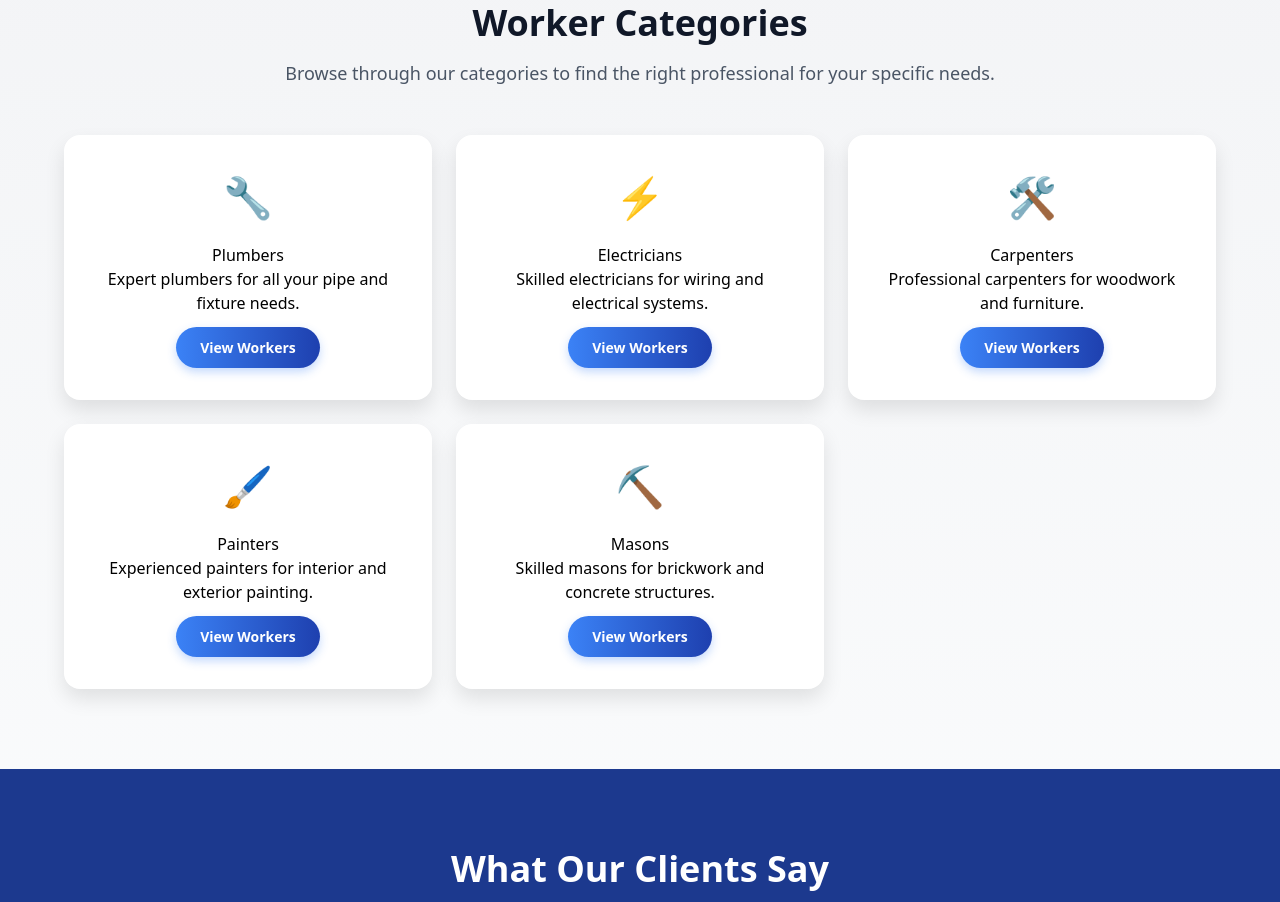
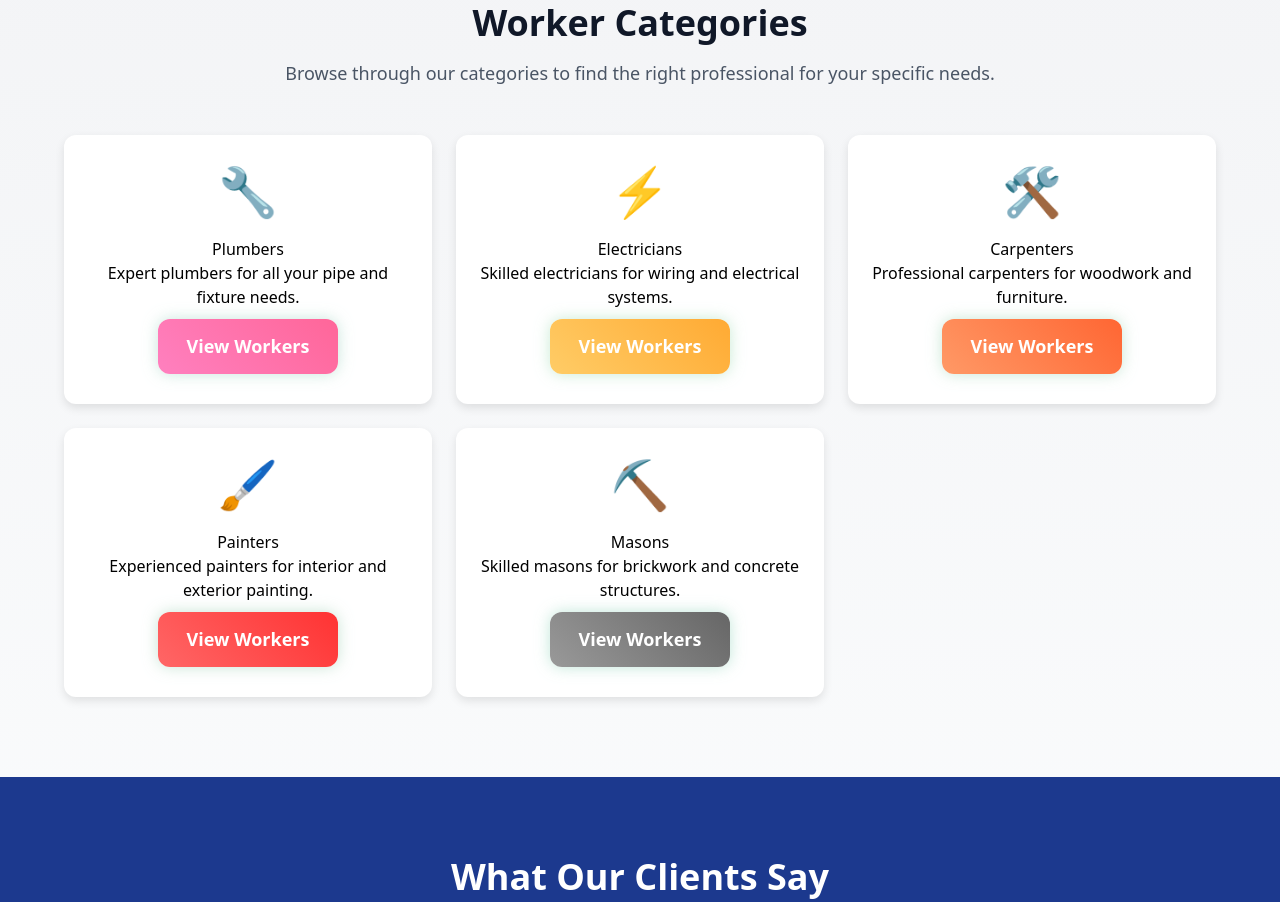
Before and after one commit to aaniket21/bm-junction, a website: page index.html in a window 1280 px wide. Shown: the part 1753-2655 px from the top of the page. Drawn offline with nearby package versions, Linux system fonts and the light colour scheme.

Commit message:
Adding animations to buttons

```diff
--- a/index.html
+++ b/index.html
@@ -6,6 +6,7 @@
     <title>BM JUNCTION - Construction Worker Marketplace</title>
     <link href="https://fonts.googleapis.com/css2?family=Inter:wght@300;400;500;600;700&display=swap" rel="stylesheet">
     <link rel="stylesheet" href="/src/output.css">
+    <script src="https://cdnjs.cloudflare.com/ajax/libs/gsap/3.12.2/gsap.min.js"></script>
 </head>
 <body class="bg-white">
     <!-- NAVBAR -->
@@ -197,44 +198,65 @@
             </div>
 
             <div class="mt-12 grid gap-6 md:grid-cols-3 max-w-6xl mx-auto">
-                <!-- Category: Plumbers -->
+                <!-- Worker Cards -->
                 <div class="worker-card">
                     <div class="worker-icon text-blue-600">🔧</div>
                     <h3>Plumbers</h3>
                     <p>Expert plumbers for all your pipe and fixture needs.</p>
-                    <a href="#" class="worker-button">View Workers</a>
+                    <div class="btn-container">
+                        <div class="btn-wrapper">
+                            <a href="#" class="btn-flip front" style="background: linear-gradient(45deg, #ff80bf, #ff6699); box-shadow: 0 0 15px rgba(255, 128, 191, 0.7);">View Workers</a>
+                            <a href="#" class="btn-flip back" style="background: linear-gradient(45deg, #66ccff, #3399ff); box-shadow: 0 0 15px rgba(102, 204, 255, 0.7);">Find Plumbers</a>
+                        </div>
+                    </div>
                 </div>
 
-                <!-- Category: Electricians -->
                 <div class="worker-card">
-                    <div class="worker-icon text-yellow-500 animate-spin-hover">⚡</div>
+                    <div class="worker-icon text-yellow-500 animate-spin">⚡</div>
                     <h3>Electricians</h3>
                     <p>Skilled electricians for wiring and electrical systems.</p>
-                    <a href="#" class="worker-button">View Workers</a>
+                    <div class="btn-container">
+                        <div class="btn-wrapper">
+                            <a href="#" class="btn-flip front" style="background: linear-gradient(45deg, #ffcc66, #ffaa33); box-shadow: 0 0 15px rgba(255, 204, 102, 0.7);">View Workers</a>
+                            <a href="#" class="btn-flip back" style="background: linear-gradient(45deg, #ff9966, #ff6633); box-shadow: 0 0 15px rgba(255, 153, 102, 0.7);">Find Electricians</a>
+                        </div>
+                    </div>
                 </div>
 
-                <!-- Category: Carpenters -->
                 <div class="worker-card">
                     <div class="worker-icon text-orange-500">🛠️</div>
                     <h3>Carpenters</h3>
                     <p>Professional carpenters for woodwork and furniture.</p>
-                    <a href="#" class="worker-button">View Workers</a>
+                    <div class="btn-container">
+                        <div class="btn-wrapper">
+                            <a href="#" class="btn-flip front" style="background: linear-gradient(45deg, #ff9966, #ff6633); box-shadow: 0 0 15px rgba(255, 153, 102, 0.7);">View Workers</a>
+                            <a href="#" class="btn-flip back" style="background: linear-gradient(45deg, #ffcc66, #ffaa33); box-shadow: 0 0 15px rgba(255, 204, 102, 0.7);">Find Carpenters</a>
+                        </div>
+                    </div>
                 </div>
 
-                <!-- Category: Painters -->
                 <div class="worker-card">
                     <div class="worker-icon text-red-500">🖌️</div>
                     <h3>Painters</h3>
                     <p>Experienced painters for interior and exterior painting.</p>
-                    <a href="#" class="worker-button">View Workers</a>
+                    <div class="btn-container">
+                        <div class="btn-wrapper">
+                            <a href="#" class="btn-flip front" style="background: linear-gradient(45deg, #ff6666, #ff3333); box-shadow: 0 0 15px rgba(255, 102, 102, 0.7);">View Workers</a>
+                            <a href="#" class="btn-flip back" style="background: linear-gradient(45deg, #ff9966, #ff6633); box-shadow: 0 0 15px rgba(255, 153, 102, 0.7);">Find Painters</a>
+                        </div>
+                    </div>
                 </div>
 
-                <!-- Category: Masons -->
                 <div class="worker-card">
                     <div class="worker-icon text-gray-600">⛏️</div>
                     <h3>Masons</h3>
                     <p>Skilled masons for brickwork and concrete structures.</p>
-                    <a href="#" class="worker-button">View Workers</a>
+                    <div class="btn-container">
+                        <div class="btn-wrapper">
+                            <a href="#" class="btn-flip front" style="background: linear-gradient(45deg, #999999, #666666); box-shadow: 0 0 15px rgba(153, 153, 153, 0.7);">View Workers</a>
+                            <a href="#" class="btn-flip back" style="background: linear-gradient(45deg, #cccccc, #999999); box-shadow: 0 0 15px rgba(204, 204, 204, 0.7);">Find Masons</a>
+                        </div>
+                    </div>
                 </div>
             </div>
         </section>
--- a/script.js
+++ b/script.js
@@ -10,3 +10,19 @@ menuToggle.addEventListener('click', () => {
 });
 
 document.getElementById('year').textContent = new Date().getFullYear();
+const btnContainers = document.querySelectorAll(".btn-container");
+
+        btnContainers.forEach(container => {
+            container.addEventListener("mousemove", (e) => {
+                const { left, top, width, height } = container.getBoundingClientRect();
+                const x = (e.clientX - left - width / 2) / 4;
+                const y = (e.clientY - top - height / 2) / 4;
+                gsap.to(container.children[0], { x, y, rotation: x / 2, duration: 0.3 });
+            });
+
+            container.addEventListener("mouseleave", () => {
+                gsap.to(container.children[0], { x: 0, y: 0, rotation: 0, duration: 0.3 });
+            });
+        });
+
+        gsap.to(".btn-flip", { boxShadow: "0 0 15px rgba(168, 230, 207, 0.7)", repeat: -1, yoyo: true, duration: 1.5 });
--- a/src/input.css
+++ b/src/input.css
@@ -30,58 +30,6 @@
     animation: fadeInDrop 0.10s ease-out forwards;
 }
 
-.worker-card {
-    background: white;
-    box-shadow: 0 10px 20px rgba(0, 0, 0, 0.1);
-    border-radius: 16px;
-    padding: 32px;
-    text-align: center;
-    transition: transform 0.3s ease, box-shadow 0.3s ease, background 0.3s ease;
-    opacity: 0;
-    transform: translateY(30px);
-    animation: fadeInUp 0.6s ease-out forwards;
-}
-
-/* Hover Effect: Lift + Glow */
-.worker-card:hover {
-    transform: translateY(-10px);
-    box-shadow: 0 15px 30px rgba(0, 0, 0, 0.2);
-    background: rgba(255, 255, 255, 0.95);
-}
-
-/* Icon Animation */
-.worker-icon {
-    font-size: 40px;
-    margin-bottom: 16px;
-    transition: transform 0.3s ease;
-}
-
-/* Hover Effect: Icon Bounce */
-.worker-card:hover .worker-icon {
-    transform: scale(1.2) translateY(-5px);
-}
-
-/* Button Styling */
-.worker-button {
-    display: inline-block;
-    background: linear-gradient(90deg, #3b82f6, #1e40af);
-    color: white;
-    padding: 10px 24px;
-    border-radius: 50px;
-    font-size: 14px;
-    font-weight: 600;
-    margin-top: 12px;
-    transition: all 0.3s ease;
-    box-shadow: 0 4px 10px rgba(59, 130, 246, 0.3);
-}
-
-/* Hover Effect: Button Glow */
-.worker-button:hover {
-    background: linear-gradient(90deg, #1e40af, #3b82f6);
-    transform: scale(1.1);
-    box-shadow: 0 6px 20px rgba(59, 130, 246, 0.5);
-}
-
 /* Scroll Animation */
 @keyframes fadeInUp {
     from {
@@ -107,3 +55,69 @@
 .animate-spin-hover:hover {
     animation: spinHover 0.4s ease-in-out;
 }
+.worker-card {
+    background: white;
+    padding: 20px;
+    border-radius: 12px;
+    box-shadow: 0 4px 10px rgba(0, 0, 0, 0.1);
+    text-align: center;
+    transition: transform 0.3s ease, box-shadow 0.3s ease;
+}
+.worker-card:hover {
+    transform: translateY(-5px);
+    box-shadow: 0 6px 15px rgba(0, 0, 0, 0.15);
+}
+.worker-icon {
+    font-size: 3rem;
+    margin-bottom: 10px;
+}
+.btn-container {
+    position: relative;
+    width: 180px;
+    height: 55px;
+    margin: 10px auto;
+    perspective: 1200px;
+}
+.btn-wrapper {
+    width: 100%;
+    height: 100%;
+    position: relative;
+    transform-style: preserve-3d;
+    transition: transform 0.5s ease;
+}
+.btn-container:hover .btn-wrapper {
+    transform: rotateY(180deg);
+}
+.btn-flip {
+    position: absolute;
+    width: 100%;
+    height: 100%;
+    font-size: 18px;
+    font-weight: bold;
+    color: white;
+    border: none;
+    cursor: pointer;
+    display: flex;
+    justify-content: center;
+    align-items: center;
+    border-radius: 12px;
+    backface-visibility: hidden;
+}
+.front {
+    background: linear-gradient(45deg, #a8e6cf, #dcedc1); /* Light Green */
+    box-shadow: 0 0 10px rgba(168, 230, 207, 0.7);
+}
+.back {
+    background: linear-gradient(45deg, #ffd3b6, #ffaaa5); /* Soft Peach */
+    transform: rotateY(180deg);
+    box-shadow: 0 0 10px rgba(255, 163, 133, 0.7);
+}
+.ripple {
+    position: absolute;
+    width: 10px;
+    height: 10px;
+    background: rgba(255, 255, 255, 0.6);
+    border-radius: 50%;
+    transform: scale(0);
+    opacity: 0;
+}
```
Also changed, not shown: src/output.css.
